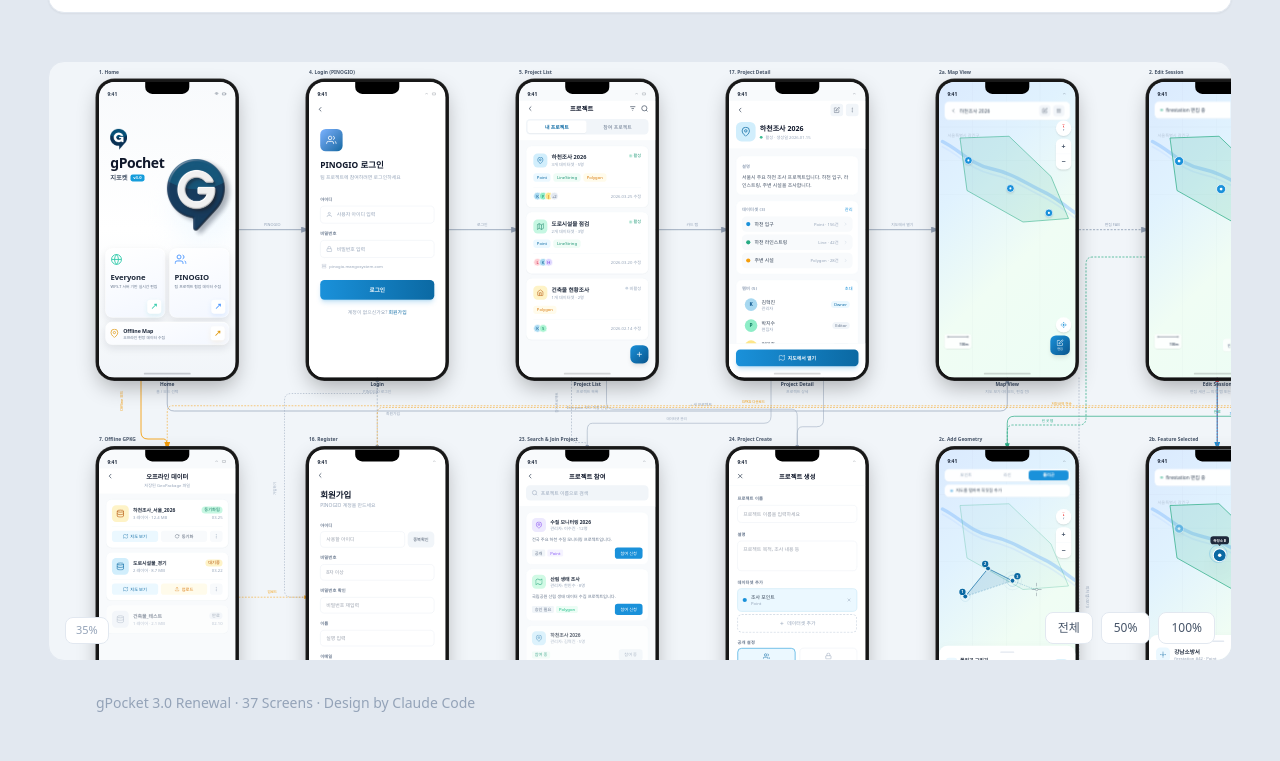
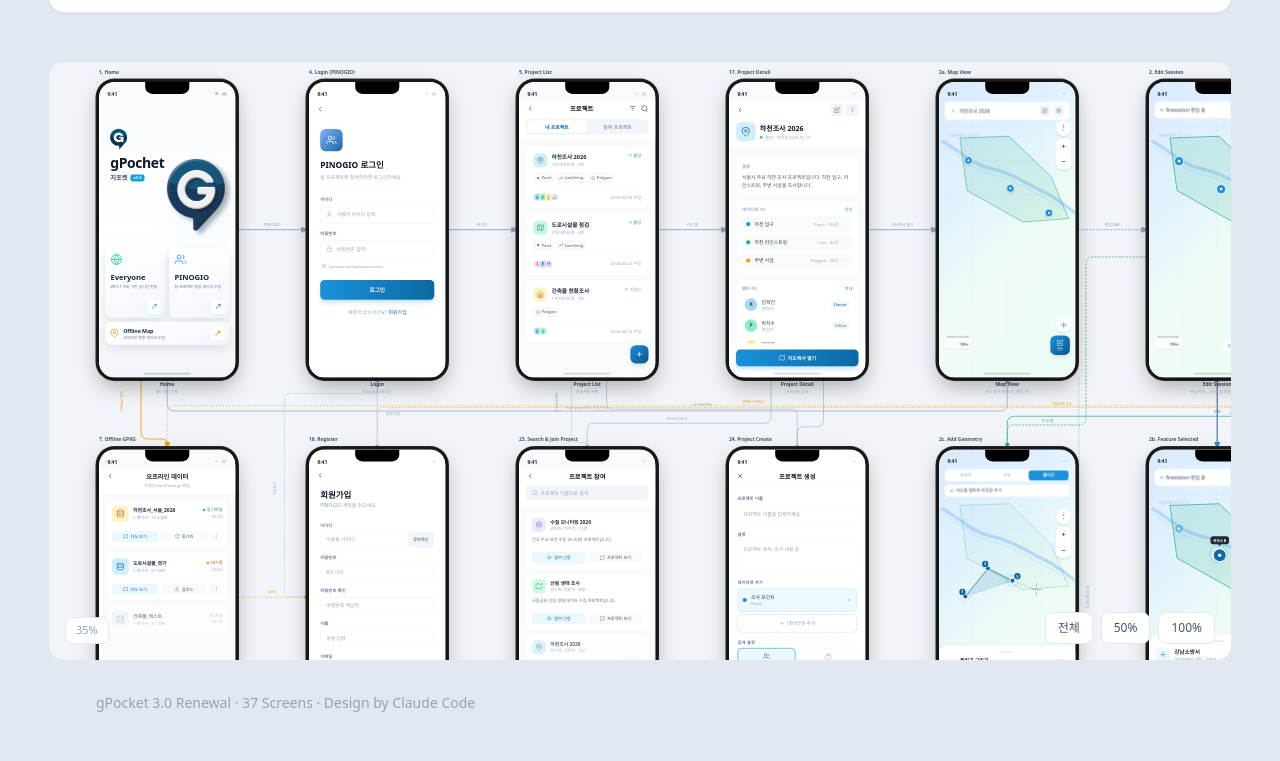
Before and after one commit to mangosystem/gpocket-design, a plain HTML site: page gpocket_renewal_v1.html in a window 1280 px wide. Shown: the part 814-1575 px from the top of the page. Drawn offline with nearby package versions, Linux system fonts and the light colour scheme; a web font is replaced by a local one.

Commit message:
뱃지 디자인 통일/한 페이지에 여러색 사용 지양

```diff
--- a/gpocket_renewal_v1.html
+++ b/gpocket_renewal_v1.html
@@ -82,6 +82,23 @@ tailwind.config = {
   .flow-node-screen.active { background: #EBF8FF; color: var(--color-brand-dark); border-color: #A7D8F0; }
   .flow-section { margin-bottom: 16px; }
   .flow-label { font-size: 11px; font-weight: 600; color: var(--color-text-muted); text-transform: uppercase; letter-spacing: 0.05em; margin-bottom: 8px; }
+  .geo-chip { display: inline-flex; align-items: center; gap: 4px; padding: 4px 6px; border-radius: 6px; border: 1px solid #eaeaea; background: var(--sem-slate-50); color: var(--color-text-tertiary); font-size: 11px; font-weight: 400; }
+  .geo-chip-icon { width: 13px; height: 13px; display: block; color: var(--color-text-sub); }
+  .geo-chip-point .geo-chip-icon { color: var(--sem-slate-700); }
+  .geo-chip-line .geo-chip-icon { color: var(--sem-slate-600); }
+  .geo-chip-polygon .geo-chip-icon { color: var(--sem-slate-500); }
+  .card-status { display: inline-flex; align-items: center; gap: 5px; font-size: 12px; font-weight: 500; line-height: 1; }
+  .card-status__dot { width: 8px; height: 8px; border-radius: 999px; background: var(--color-text-muted); }
+  .card-status--active { color: var(--sem-success-text); }
+  .card-status--active .card-status__dot { background: var(--sem-success-mid); }
+  .card-status--inactive { color: var(--color-text-muted); }
+  .card-status--inactive .card-status__dot { background: var(--sem-slate-300); }
+  .card-status--synced { color: var(--sem-success-text); }
+  .card-status--synced .card-status__dot { background: var(--sem-success-mid); }
+  .card-status--pending { color: var(--sem-amber-dark); }
+  .card-status--pending .card-status__dot { background: var(--sem-warning); }
+  .card-status--expired { color: var(--color-text-muted); }
+  .card-status--expired .card-status__dot { background: var(--sem-slate-300); }
 </style>
 </head>
 <body class="min-h-screen p-12">
@@ -1546,15 +1563,24 @@ tailwind.config = {
                 <div class="text-xs text-slate-400 mt-0.5">3개 데이터셋 &middot; 5명</div>
               </div>
             </div>
-            <div class="flex items-center gap-1">
-              <div class="w-2 h-2 rounded-full bg-accent-400 pulse-dot"></div>
-              <span class="text-xs text-accent-600 font-medium">활성</span>
+            <div class="card-status card-status--active">
+              <span class="card-status__dot pulse-dot"></span>
+              <span>활성</span>
             </div>
           </div>
           <div class="flex gap-2 mt-4">
-            <span class="px-2.5 py-1 bg-brand-50 text-brand-600 text-xs rounded-lg font-medium">Point</span>
-            <span class="px-2.5 py-1 bg-accent-50 text-accent-600 text-xs rounded-lg font-medium">LineString</span>
-            <span class="px-2.5 py-1 bg-amber-50 text-amber-600 text-xs rounded-lg font-medium">Polygon</span>
+            <span class="geo-chip geo-chip-point">
+              <svg class="geo-chip-icon" viewBox="0 0 16 16" fill="none" aria-hidden="true"><circle cx="8" cy="8" r="3.2" fill="currentColor"/></svg>
+              <span>Point</span>
+            </span>
+            <span class="geo-chip geo-chip-line">
+              <svg class="geo-chip-icon" viewBox="0 0 16 16" fill="none" aria-hidden="true"><path d="M2 11 L14 5" stroke="currentColor" stroke-width="2" stroke-linecap="round"/></svg>
+              <span>LineString</span>
+            </span>
+            <span class="geo-chip geo-chip-polygon">
+              <svg class="geo-chip-icon" viewBox="0 0 16 16" fill="none" aria-hidden="true"><polygon points="8,2.4 13.2,6 11.2,12.3 4.8,12.3 2.8,6" stroke="currentColor" stroke-width="1.7" fill="none" stroke-linejoin="round"/></svg>
+              <span>Polygon</span>
+            </span>
           </div>
           <div class="flex items-center gap-3 mt-4 pt-3 border-t border-slate-100">
             <div class="flex -space-x-2">
@@ -1579,14 +1605,20 @@ tailwind.config = {
                 <div class="text-xs text-slate-400 mt-0.5">2개 데이터셋 &middot; 3명</div>
               </div>
             </div>
-            <div class="flex items-center gap-1">
-              <div class="w-2 h-2 rounded-full bg-accent-400 pulse-dot"></div>
-              <span class="text-xs text-accent-600 font-medium">활성</span>
+            <div class="card-status card-status--active">
+              <span class="card-status__dot pulse-dot"></span>
+              <span>활성</span>
             </div>
           </div>
           <div class="flex gap-2 mt-4">
-            <span class="px-2.5 py-1 bg-brand-50 text-brand-600 text-xs rounded-lg font-medium">Point</span>
-            <span class="px-2.5 py-1 bg-accent-50 text-accent-600 text-xs rounded-lg font-medium">LineString</span>
+            <span class="geo-chip geo-chip-point">
+              <svg class="geo-chip-icon" viewBox="0 0 16 16" fill="none" aria-hidden="true"><circle cx="8" cy="8" r="3.2" fill="currentColor"/></svg>
+              <span>Point</span>
+            </span>
+            <span class="geo-chip geo-chip-line">
+              <svg class="geo-chip-icon" viewBox="0 0 16 16" fill="none" aria-hidden="true"><path d="M2 11 L14 5" stroke="currentColor" stroke-width="2" stroke-linecap="round"/></svg>
+              <span>LineString</span>
+            </span>
           </div>
           <div class="flex items-center gap-3 mt-4 pt-3 border-t border-slate-100">
             <div class="flex -space-x-2">
@@ -1610,13 +1642,16 @@ tailwind.config = {
                 <div class="text-xs text-slate-400 mt-0.5">1개 데이터셋 &middot; 2명</div>
               </div>
             </div>
-            <div class="flex items-center gap-1">
-              <div class="w-2 h-2 rounded-full bg-slate-300"></div>
-              <span class="text-xs text-slate-400">비활성</span>
+            <div class="card-status card-status--inactive">
+              <span class="card-status__dot"></span>
+              <span>비활성</span>
             </div>
           </div>
           <div class="flex gap-2 mt-4">
-            <span class="px-2.5 py-1 bg-amber-50 text-amber-600 text-xs rounded-lg font-medium">Polygon</span>
+            <span class="geo-chip geo-chip-polygon">
+              <svg class="geo-chip-icon" viewBox="0 0 16 16" fill="none" aria-hidden="true"><polygon points="8,2.4 13.2,6 11.2,12.3 4.8,12.3 2.8,6" stroke="currentColor" stroke-width="1.7" fill="none" stroke-linejoin="round"/></svg>
+              <span>Polygon</span>
+            </span>
           </div>
           <div class="flex items-center gap-3 mt-4 pt-3 border-t border-slate-100">
             <div class="flex -space-x-2">
@@ -1808,7 +1843,7 @@ tailwind.config = {
               <div class="text-xs text-slate-400 mt-0.5">3 레이어 &middot; 12.4 MB</div>
             </div>
             <div class="flex flex-col items-end gap-1">
-              <span class="px-2 py-0.5 bg-accent-100 text-accent-700 text-xs rounded-full font-medium">동기화됨</span>
+              <span class="card-status card-status--synced"><span class="card-status__dot"></span><span>동기화됨</span></span>
               <span class="text-xs text-slate-400">03.25</span>
             </div>
           </div>
@@ -1838,7 +1873,7 @@ tailwind.config = {
               <div class="text-xs text-slate-400 mt-0.5">2 레이어 &middot; 8.7 MB</div>
             </div>
             <div class="flex flex-col items-end gap-1">
-              <span class="px-2 py-0.5 bg-amber-100 text-amber-700 text-xs rounded-full font-medium">대기중</span>
+              <span class="card-status card-status--pending"><span class="card-status__dot"></span><span>대기중</span></span>
               <span class="text-xs text-slate-400">03.22</span>
             </div>
           </div>
@@ -1847,7 +1882,7 @@ tailwind.config = {
               <svg width="14" height="14" viewBox="0 0 24 24" fill="none" stroke="currentColor" stroke-width="2"><polygon points="1 6 1 22 8 18 16 22 23 18 23 2 16 6 8 2 1 6"/></svg>
               지도 보기
             </button>
-            <button class="flex-1 flex items-center justify-center gap-1.5 py-2 rounded-lg bg-amber-50 text-amber-600 text-xs font-medium">
+            <button class="flex-1 flex items-center justify-center gap-1.5 py-2 rounded-lg bg-slate-50 text-slate-600 text-xs font-medium">
               <svg width="14" height="14" viewBox="0 0 24 24" fill="none" stroke="currentColor" stroke-width="2"><path d="M21 15v4a2 2 0 0 1-2 2H5a2 2 0 0 1-2-2v-4"/><polyline points="17 8 12 3 7 8"/><line x1="12" y1="3" x2="12" y2="15"/></svg>
               업로드
             </button>
@@ -1868,7 +1903,7 @@ tailwind.config = {
               <div class="text-xs text-slate-400 mt-0.5">1 레이어 &middot; 2.1 MB</div>
             </div>
             <div class="flex flex-col items-end gap-1">
-              <span class="px-2 py-0.5 bg-slate-100 text-slate-500 text-xs rounded-full font-medium">만료</span>
+              <span class="card-status card-status--expired"><span class="card-status__dot"></span><span>만료</span></span>
               <span class="text-xs text-slate-400">02.10</span>
             </div>
           </div>
@@ -2056,7 +2091,10 @@ tailwind.config = {
             <div class="flex-1">
               <div class="font-semibold text-slate-800 text-base">측정소 B</div>
               <div class="flex items-center gap-1.5 mt-0.5">
-                <span class="text-xs font-medium px-2 py-0.5 rounded-full" style="background:#EFF6FF;color:var(--color-blue-dark)">Point</span>
+                <span class="geo-chip geo-chip-point">
+                  <svg class="geo-chip-icon" viewBox="0 0 16 16" fill="none" aria-hidden="true"><circle cx="8" cy="8" r="3.2" fill="currentColor"/></svg>
+                  <span>Point</span>
+                </span>
                 <span class="text-xs text-slate-400">수질측정소 #02</span>
               </div>
             </div>
@@ -2159,7 +2197,10 @@ tailwind.config = {
             <div class="flex-1">
               <div class="font-semibold text-slate-800 text-base">하천구간 A</div>
               <div class="flex items-center gap-1.5 mt-0.5">
-                <span class="text-xs font-medium px-2 py-0.5 rounded-full" style="background:#F5F3FF;color:var(--color-purple-dark)">LineString</span>
+                <span class="geo-chip geo-chip-line">
+                  <svg class="geo-chip-icon" viewBox="0 0 16 16" fill="none" aria-hidden="true"><path d="M2 11 L14 5" stroke="currentColor" stroke-width="2" stroke-linecap="round"/></svg>
+                  <span>LineString</span>
+                </span>
                 <span class="text-xs text-slate-400">하천조사 #07</span>
               </div>
             </div>
@@ -2262,7 +2303,10 @@ tailwind.config = {
             <div class="flex-1">
               <div class="font-semibold text-slate-800 text-base">조사구역 01</div>
               <div class="flex items-center gap-1.5 mt-0.5">
-                <span class="text-xs font-medium px-2 py-0.5 rounded-full" style="background:var(--color-map-bg-green-light);color:#065F46">Polygon</span>
+                <span class="geo-chip geo-chip-polygon">
+                  <svg class="geo-chip-icon" viewBox="0 0 16 16" fill="none" aria-hidden="true"><polygon points="8,2.4 13.2,6 11.2,12.3 4.8,12.3 2.8,6" stroke="currentColor" stroke-width="1.7" fill="none" stroke-linejoin="round"/></svg>
+                  <span>Polygon</span>
+                </span>
                 <span class="text-xs text-slate-400">조사경계 #01</span>
               </div>
             </div>
@@ -3664,12 +3708,15 @@ tailwind.config = {
             </div>
           </div>
           <p class="text-xs text-slate-500 mb-3 leading-relaxed">전국 주요 하천 수질 모니터링 프로젝트입니다.</p>
-          <div class="flex items-center justify-between">
-            <div class="flex gap-1.5">
-              <span class="px-2 py-0.5 bg-slate-100 text-slate-500 text-xs rounded">공개</span>
-              <span class="px-2 py-0.5 bg-violet-50 text-violet-500 text-xs rounded">Point</span>
-            </div>
-            <button class="px-4 py-2 bg-brand-500 text-white text-xs font-medium rounded-lg">참여 신청</button>
+          <div class="flex gap-2 mt-3 pt-3 border-t border-slate-100">
+            <button class="flex-1 flex items-center justify-center gap-1.5 py-2 rounded-lg bg-brand-50 text-brand-600 text-xs font-medium">
+              <svg width="14" height="14" viewBox="0 0 24 24" fill="none" stroke="currentColor" stroke-width="2"><path d="M16 21v-2a4 4 0 0 0-4-4H5a4 4 0 0 0-4 4v2"/><circle cx="8.5" cy="7" r="4"/><line x1="20" y1="8" x2="20" y2="14"/><line x1="23" y1="11" x2="17" y2="11"/></svg>
+              참여 신청
+            </button>
+            <button class="flex-1 flex items-center justify-center gap-1.5 py-2 rounded-lg bg-slate-50 text-slate-600 text-xs font-medium">
+              <svg width="14" height="14" viewBox="0 0 24 24" fill="none" stroke="currentColor" stroke-width="2"><polygon points="1 6 1 22 8 18 16 22 23 18 23 2 16 6 8 2 1 6"/></svg>
+              프로젝트 보기
+            </button>
           </div>
         </div>
 
@@ -3685,12 +3732,15 @@ tailwind.config = {
             </div>
           </div>
           <p class="text-xs text-slate-500 mb-3 leading-relaxed">국립공원 산림 생태 데이터 수집 프로젝트입니다.</p>
-          <div class="flex items-center justify-between">
-            <div class="flex gap-1.5">
-              <span class="px-2 py-0.5 bg-slate-100 text-slate-500 text-xs rounded">승인 필요</span>
-              <span class="px-2 py-0.5 bg-emerald-50 text-emerald-500 text-xs rounded">Polygon</span>
-            </div>
-            <button class="px-4 py-2 bg-brand-500 text-white text-xs font-medium rounded-lg">참여 신청</button>
+          <div class="flex gap-2 mt-3 pt-3 border-t border-slate-100">
+            <button class="flex-1 flex items-center justify-center gap-1.5 py-2 rounded-lg bg-brand-50 text-brand-600 text-xs font-medium">
+              <svg width="14" height="14" viewBox="0 0 24 24" fill="none" stroke="currentColor" stroke-width="2"><path d="M16 21v-2a4 4 0 0 0-4-4H5a4 4 0 0 0-4 4v2"/><circle cx="8.5" cy="7" r="4"/><line x1="20" y1="8" x2="20" y2="14"/><line x1="23" y1="11" x2="17" y2="11"/></svg>
+              참여 신청
+            </button>
+            <button class="flex-1 flex items-center justify-center gap-1.5 py-2 rounded-lg bg-slate-50 text-slate-600 text-xs font-medium">
+              <svg width="14" height="14" viewBox="0 0 24 24" fill="none" stroke="currentColor" stroke-width="2"><polygon points="1 6 1 22 8 18 16 22 23 18 23 2 16 6 8 2 1 6"/></svg>
+              프로젝트 보기
+            </button>
           </div>
         </div>
 
```
Also changed, not shown: DESIGN_GUIDE.md (+10 -2 lines).
